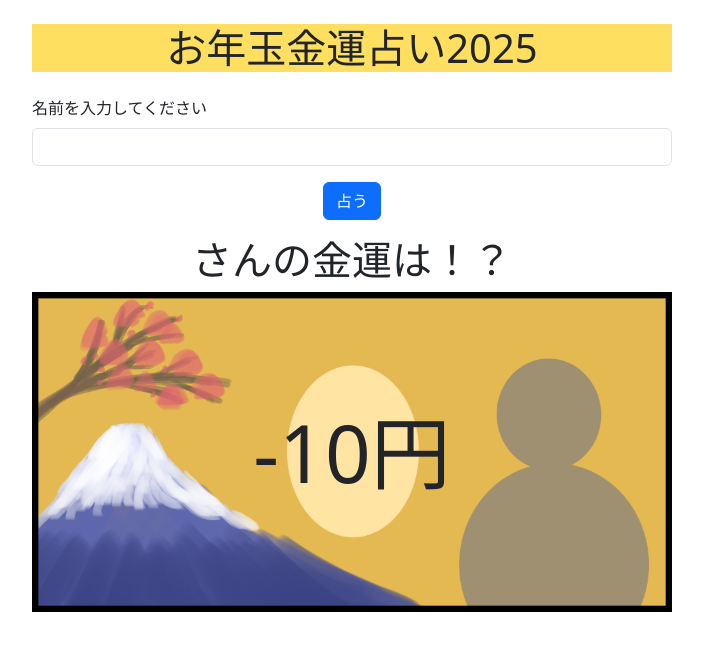
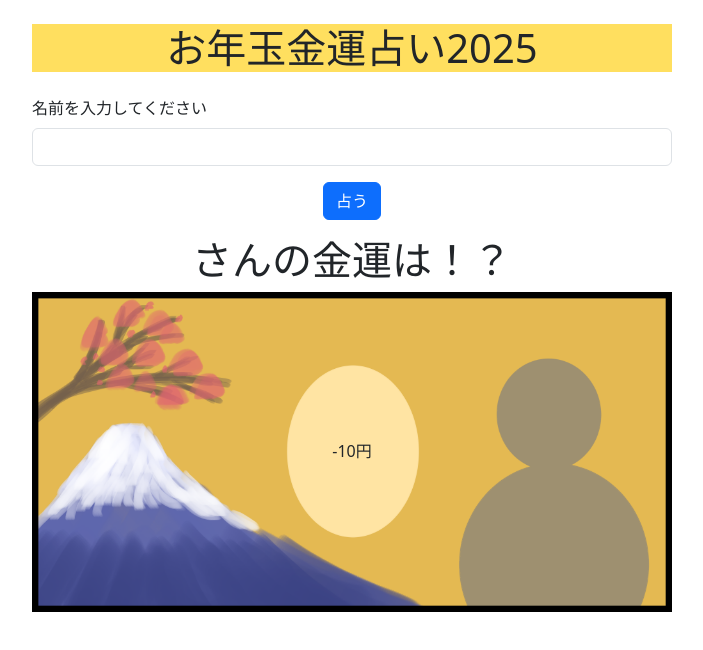
Before and after one commit to summersteel/Otosidama2025, a website: page index.html in a window 1280 px wide. Both pictures are taken after a click on the button "占う". Shown: the whole page, without its empty margins (288-991 px from the left). Drawn offline with nearby package versions, Linux system fonts and the light colour scheme.

Commit message:
スマホでの表示を修正する2

```diff
--- a/index.html
+++ b/index.html
@@ -57,7 +57,7 @@
                     <h1
                         id="resultValue"
                         class="position-absolute top-50 start-50 text-nowrap"
-                        style="font-size: 500%; transform: translate(-50%, -50%);"
+                        style="font-size: 100%; transform: translate(-50%, -50%);"
                     ></h1>
                 </div>
                 <div
```
